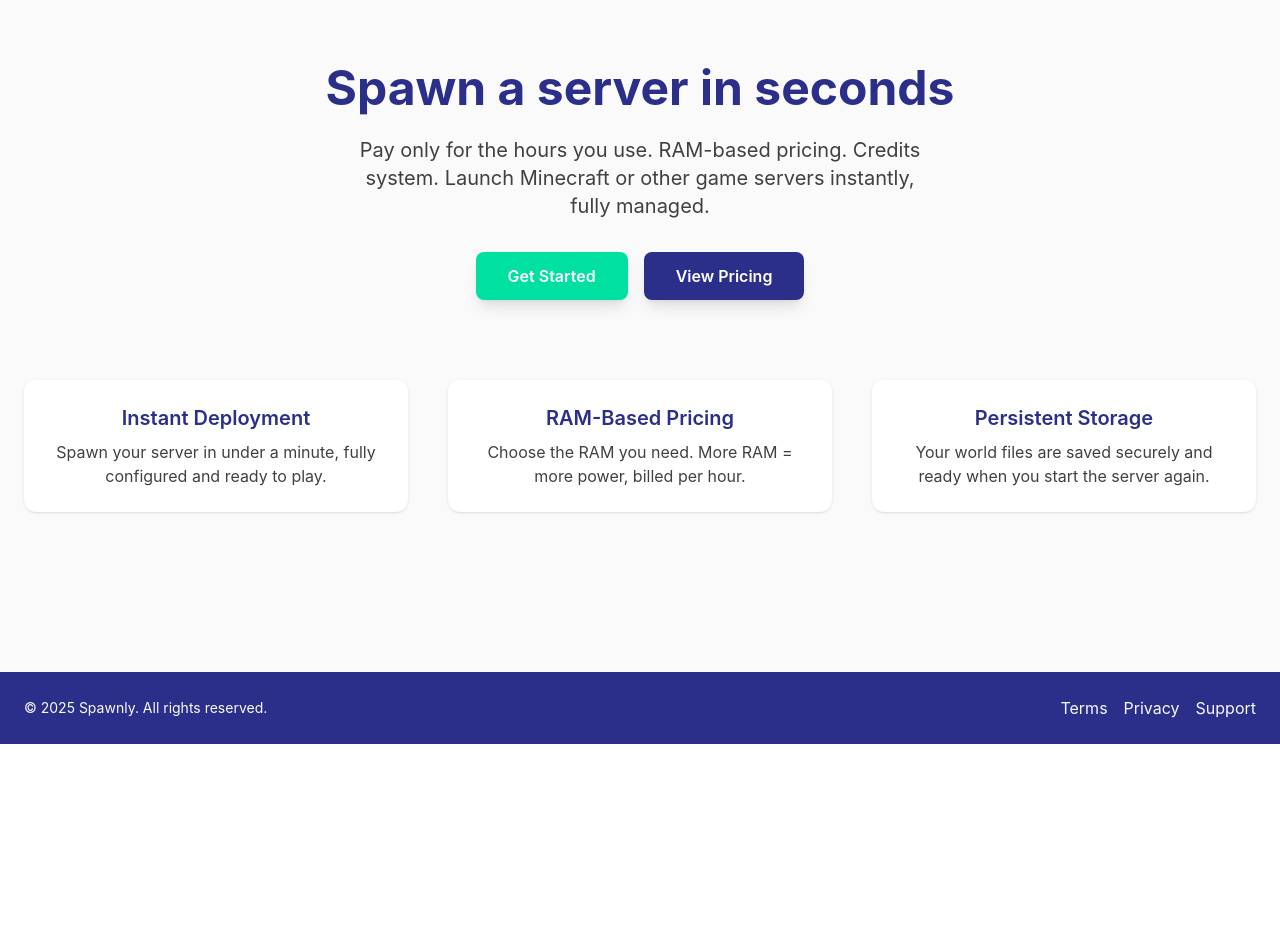
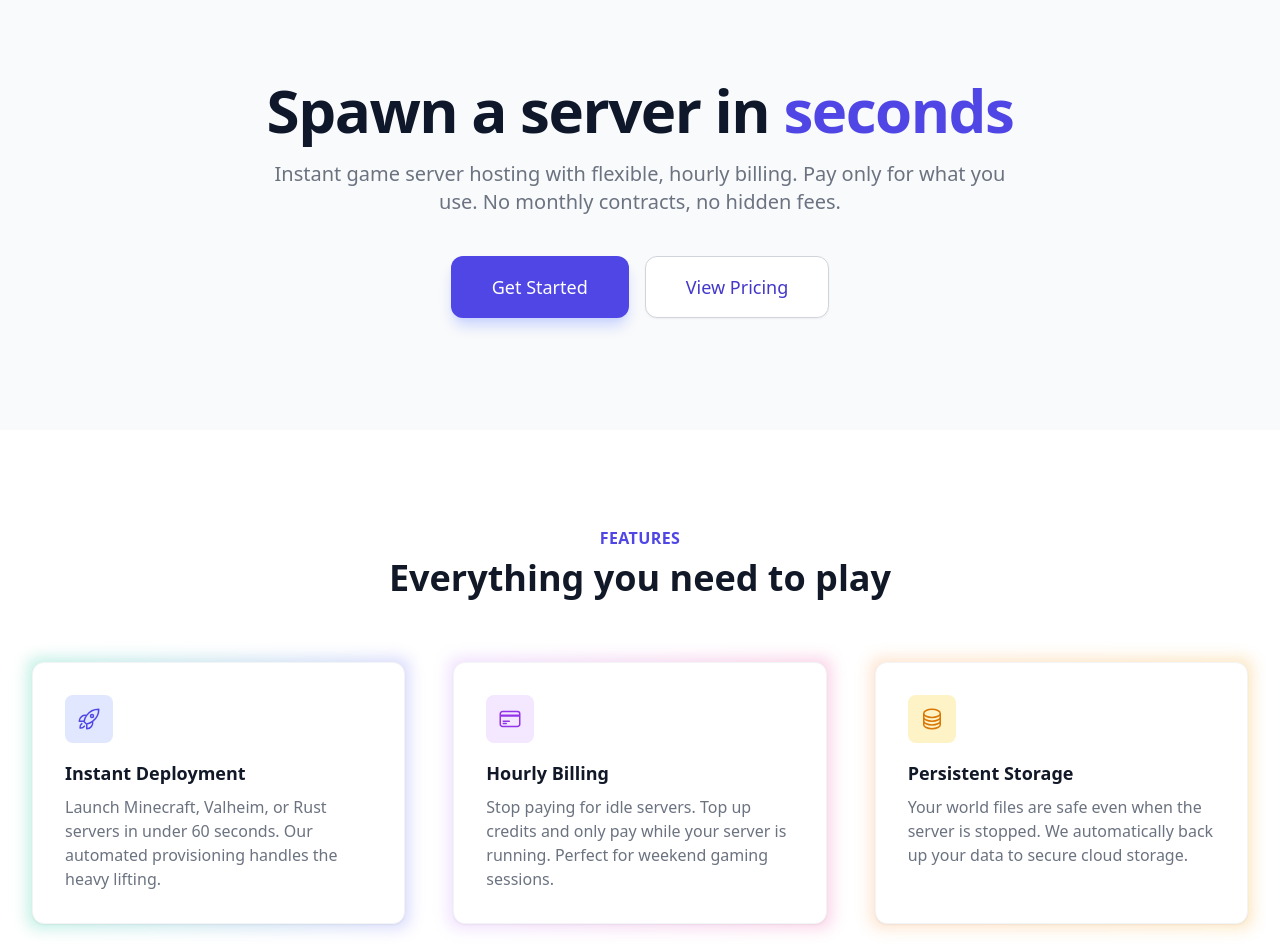
Before and after one commit to Soiisa/spawnly-server-panel, a Next.js app: page / in a window 1280 px wide. Shown: the part 80-1032 px from the top of the page. Before the commit the page ends 824 px from the top, so only its background shows below. Built offline with nearby package versions, Linux system fonts and the light colour scheme.

Commit message:
Add files via upload

```diff
--- a/pages/index.js
+++ b/pages/index.js
@@ -1,42 +1,128 @@
 // pages/index.js
+import Head from "next/link";
+import Link from "next/link";
 import Navbar from "../components/Navbar";
 import Footer from "../components/Footer";
+import {
+  RocketLaunchIcon,
+  CpuChipIcon,
+  CircleStackIcon,
+  ServerIcon,
+  CreditCardIcon,
+  ShieldCheckIcon
+} from "@heroicons/react/24/outline";
 
 export default function Home() {
   return (
-    <div className="min-h-screen flex flex-col bg-neutral-50 text-neutral-900">
+    <div className="min-h-screen flex flex-col bg-gray-50 font-sans text-slate-900">
       <Navbar />
-      <main className="flex-grow container mx-auto px-6 flex flex-col items-center justify-center text-center py-20">
+
+      <main className="flex-grow">
         {/* Hero Section */}
-        <h1 className="text-5xl font-bold mb-6 text-indigo-900">Spawn a server in seconds</h1>
-        <p className="text-xl mb-8 text-neutral-700 max-w-xl">
-          Pay only for the hours you use. RAM-based pricing. Credits system. Launch Minecraft or other game servers instantly, fully managed.
-        </p>
-        <div className="flex space-x-4">
-          <a href="/register" className="bg-teal-500 hover:bg-teal-400 text-white font-semibold py-3 px-8 rounded-lg shadow-lg transition">
-            Get Started
-          </a>
-          <a href="/pricing" className="bg-indigo-900 hover:bg-indigo-800 text-white font-semibold py-3 px-8 rounded-lg shadow-lg transition">
-            View Pricing
-          </a>
-        </div>
+        <section className="relative overflow-hidden pt-16 pb-20 lg:pt-24 lg:pb-28">
+          <div className="relative mx-auto max-w-7xl px-4 sm:px-6 lg:px-8 text-center">
+            <h1 className="text-4xl font-extrabold tracking-tight text-slate-900 sm:text-5xl md:text-6xl">
+              <span className="block xl:inline">Spawn a server in</span>{" "}
+              <span className="text-indigo-600">seconds</span>
+            </h1>
+            <p className="mx-auto mt-3 max-w-md text-base text-gray-500 sm:text-lg md:mt-5 md:max-w-3xl md:text-xl">
+              Instant game server hosting with flexible, hourly billing.
+              Pay only for what you use. No monthly contracts, no hidden fees.
+            </p>
+            <div className="mx-auto mt-10 max-w-sm sm:flex sm:max-w-none sm:justify-center gap-4">
+              <Link
+                href="/register"
+                className="flex items-center justify-center rounded-xl border border-transparent bg-indigo-600 px-8 py-3 text-base font-medium text-white hover:bg-indigo-700 md:py-4 md:px-10 md:text-lg shadow-lg shadow-indigo-200 transition-all hover:-translate-y-0.5"
+              >
+                Get Started
+              </Link>
+              <Link
+                href="/pricing"
+                className="mt-3 flex items-center justify-center rounded-xl border border-gray-300 bg-white px-8 py-3 text-base font-medium text-indigo-700 hover:bg-gray-50 md:mt-0 md:py-4 md:px-10 md:text-lg shadow-sm transition-all hover:-translate-y-0.5"
+              >
+                View Pricing
+              </Link>
+            </div>
+          </div>
+        </section>
 
-        {/* Features Section */}
-        <div className="mt-20 grid grid-cols-1 md:grid-cols-3 gap-10">
-          <div className="bg-white rounded-xl shadow p-6">
-            <h3 className="text-xl font-semibold mb-2 text-indigo-900">Instant Deployment</h3>
-            <p className="text-neutral-700">Spawn your server in under a minute, fully configured and ready to play.</p>
+        {/* Features Grid */}
+        <section className="bg-white py-16 lg:py-24">
+          <div className="mx-auto max-w-7xl px-4 sm:px-6 lg:px-8">
+            <div className="text-center mb-16">
+              <h2 className="text-base font-semibold uppercase tracking-wide text-indigo-600">Features</h2>
+              <p className="mt-2 text-3xl font-extrabold leading-8 text-gray-900 sm:text-4xl">
+                Everything you need to play
+              </p>
+            </div>
+
+            <div className="grid grid-cols-1 gap-12 sm:grid-cols-2 lg:grid-cols-3">
+              {/* Feature 1 */}
+              <div className="relative group">
+                <div className="absolute -inset-1 rounded-lg bg-gradient-to-r from-teal-400 to-indigo-500 opacity-25 blur transition duration-200 group-hover:opacity-50"></div>
+                <div className="relative h-full bg-white p-8 rounded-xl border border-gray-100 shadow-sm flex flex-col">
+                  <div className="mb-4 inline-flex h-12 w-12 items-center justify-center rounded-lg bg-indigo-100 text-indigo-600">
+                    <RocketLaunchIcon className="h-6 w-6" />
+                  </div>
+                  <h3 className="text-lg font-bold text-gray-900">Instant Deployment</h3>
+                  <p className="mt-2 text-gray-500 flex-grow">
+                    Launch Minecraft, Valheim, or Rust servers in under 60 seconds. Our automated provisioning handles the heavy lifting.
+                  </p>
+                </div>
+              </div>
+
+              {/* Feature 2 */}
+              <div className="relative group">
+                <div className="absolute -inset-1 rounded-lg bg-gradient-to-r from-purple-400 to-pink-500 opacity-25 blur transition duration-200 group-hover:opacity-50"></div>
+                <div className="relative h-full bg-white p-8 rounded-xl border border-gray-100 shadow-sm flex flex-col">
+                  <div className="mb-4 inline-flex h-12 w-12 items-center justify-center rounded-lg bg-purple-100 text-purple-600">
+                    <CreditCardIcon className="h-6 w-6" />
+                  </div>
+                  <h3 className="text-lg font-bold text-gray-900">Hourly Billing</h3>
+                  <p className="mt-2 text-gray-500 flex-grow">
+                    Stop paying for idle servers. Top up credits and only pay while your server is running. Perfect for weekend gaming sessions.
+                  </p>
+                </div>
+              </div>
+
+              {/* Feature 3 */}
+              <div className="relative group">
+                <div className="absolute -inset-1 rounded-lg bg-gradient-to-r from-orange-400 to-amber-500 opacity-25 blur transition duration-200 group-hover:opacity-50"></div>
+                <div className="relative h-full bg-white p-8 rounded-xl border border-gray-100 shadow-sm flex flex-col">
+                  <div className="mb-4 inline-flex h-12 w-12 items-center justify-center rounded-lg bg-amber-100 text-amber-600">
+                    <CircleStackIcon className="h-6 w-6" />
+                  </div>
+                  <h3 className="text-lg font-bold text-gray-900">Persistent Storage</h3>
+                  <p className="mt-2 text-gray-500 flex-grow">
+                    Your world files are safe even when the server is stopped. We automatically back up your data to secure cloud storage.
+                  </p>
+                </div>
+              </div>
+            </div>
           </div>
-          <div className="bg-white rounded-xl shadow p-6">
-            <h3 className="text-xl font-semibold mb-2 text-indigo-900">RAM-Based Pricing</h3>
-            <p className="text-neutral-700">Choose the RAM you need. More RAM = more power, billed per hour.</p>
+        </section>
+
+        {/* Stats / Trust Section */}
+        <section className="bg-indigo-900 py-12">
+          <div className="mx-auto max-w-7xl px-4 sm:px-6 lg:px-8">
+            <div className="grid grid-cols-1 gap-8 sm:grid-cols-3 text-center">
+              <div>
+                <p className="text-4xl font-bold text-white">99.9%</p>
+                <p className="mt-1 text-indigo-200">Uptime</p>
+              </div>
+              <div>
+                <p className="text-4xl font-bold text-white">NVMe</p>
+                <p className="mt-1 text-indigo-200">Fast Storage</p>
+              </div>
+              <div>
+                <p className="text-4xl font-bold text-white">DDoS</p>
+                <p className="mt-1 text-indigo-200">Protection Included</p>
+              </div>
+            </div>
           </div>
-          <div className="bg-white rounded-xl shadow p-6">
-            <h3 className="text-xl font-semibold mb-2 text-indigo-900">Persistent Storage</h3>
-            <p className="text-neutral-700">Your world files are saved securely and ready when you start the server again.</p>
-          </div>
-        </div>
+        </section>
       </main>
+
       <Footer />
     </div>
   );
```
Also changed, not shown: pages/pricing.js (+105 -20 lines).
